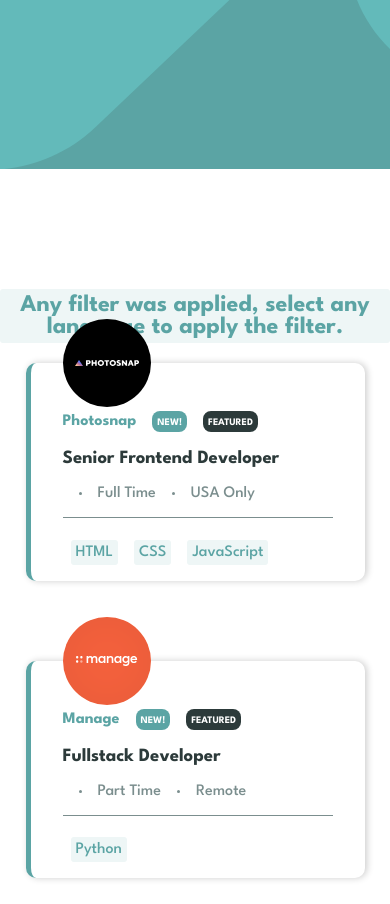
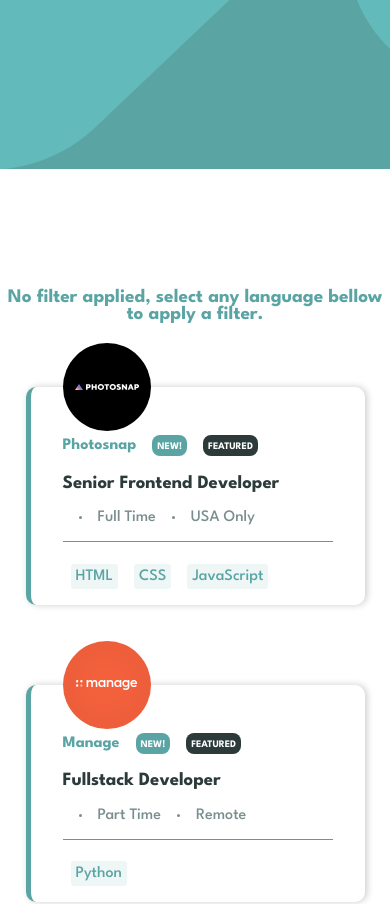
Before and after one commit to TamirisCss/job-filter, a React (Create React App) app: page / in a window 390 px wide. Shown: the top 904 px of the page. Built offline with nearby package versions, Linux system fonts and the light colour scheme.

Commit message:
fix styles

```diff
--- a/src/components/Filter.css
+++ b/src/components/Filter.css
@@ -17,11 +17,10 @@
 }
 
 .noFilterMsg {
-  background-color: hsl(180, 31%, 95%);
   color: hsl(180, 29%, 50%);
-  padding: 5px;
-  border-radius: 3px;
   text-align: center;
+  margin-bottom: 2rem;
+  font-size: 1.2rem;
 }
 
 .clearBtnHide {
@@ -62,6 +61,11 @@
     height: 10vh;
     margin-bottom: 2rem;
   }
+  .noFilterMsg {
+    width: 375px;
+    margin: 0 auto;
+    margin-bottom: 4rem;
+  }
 }
 
 @media screen and (max-width: 422px) {
--- a/src/components/Filter.jsx
+++ b/src/components/Filter.jsx
@@ -5,12 +5,11 @@
 const Filter = ({ filter, removeFilter, clearAllFilter }) => {
   return (
     <>
-      {
-        filter.length === 0 ? (
-          <h2 className="noFilterMsg">
-            Any filter was applied, select any language to apply the filter.
-          </h2>
-        ) : (
+      {filter.length === 0 ? (
+        <h3 className="noFilterMsg">
+          No filter applied, select any language bellow to apply a filter.
+        </h3>
+      ) : (
         <div className={`Languages ${filter.length > 0 && "filterContainer"}`}>
           <ul className="ulList">
             {filter.map((item, index) => (
@@ -35,8 +34,7 @@
             clear
           </span>
         </div>
-        )
-      }
+      )}
     </>
   );
 };
```
